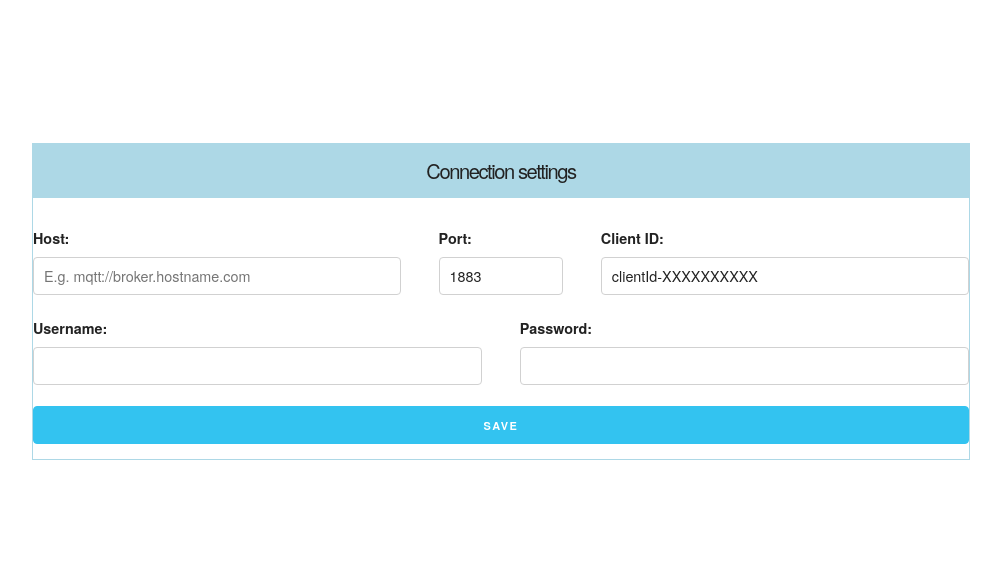
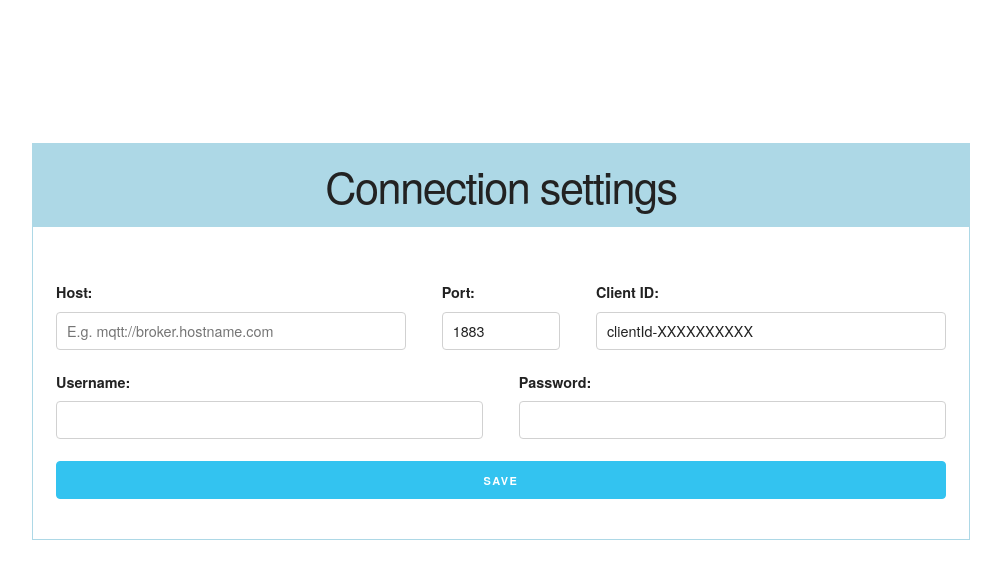
Before and after one commit to Isaac-Ampomah-12/iiot-test-bench, a React (Create React App) app in the folder frontend/: page /settings in a window 1280 px wide. Shown: the top 578 px of the page, without its empty margins (139-1140 px from the left). Built offline with nearby package versions, Linux system fonts and the light colour scheme.

Commit message:
Add padding to form container

```diff
--- a/frontend/src/pages/ConnectionSettings/ConnectionSettings.css
+++ b/frontend/src/pages/ConnectionSettings/ConnectionSettings.css
@@ -5,8 +5,11 @@
   outline: 0.1rem solid lightblue;
 }
 #Connect-settings h2 {
-  font-size: 1.4rem;
+  font-size: 3rem;
   text-align: center;
   background-color: lightblue;
   padding: 1rem;
 }
+#Connect-settings form {
+  padding: 1.8rem 1.6rem;
+}
```
